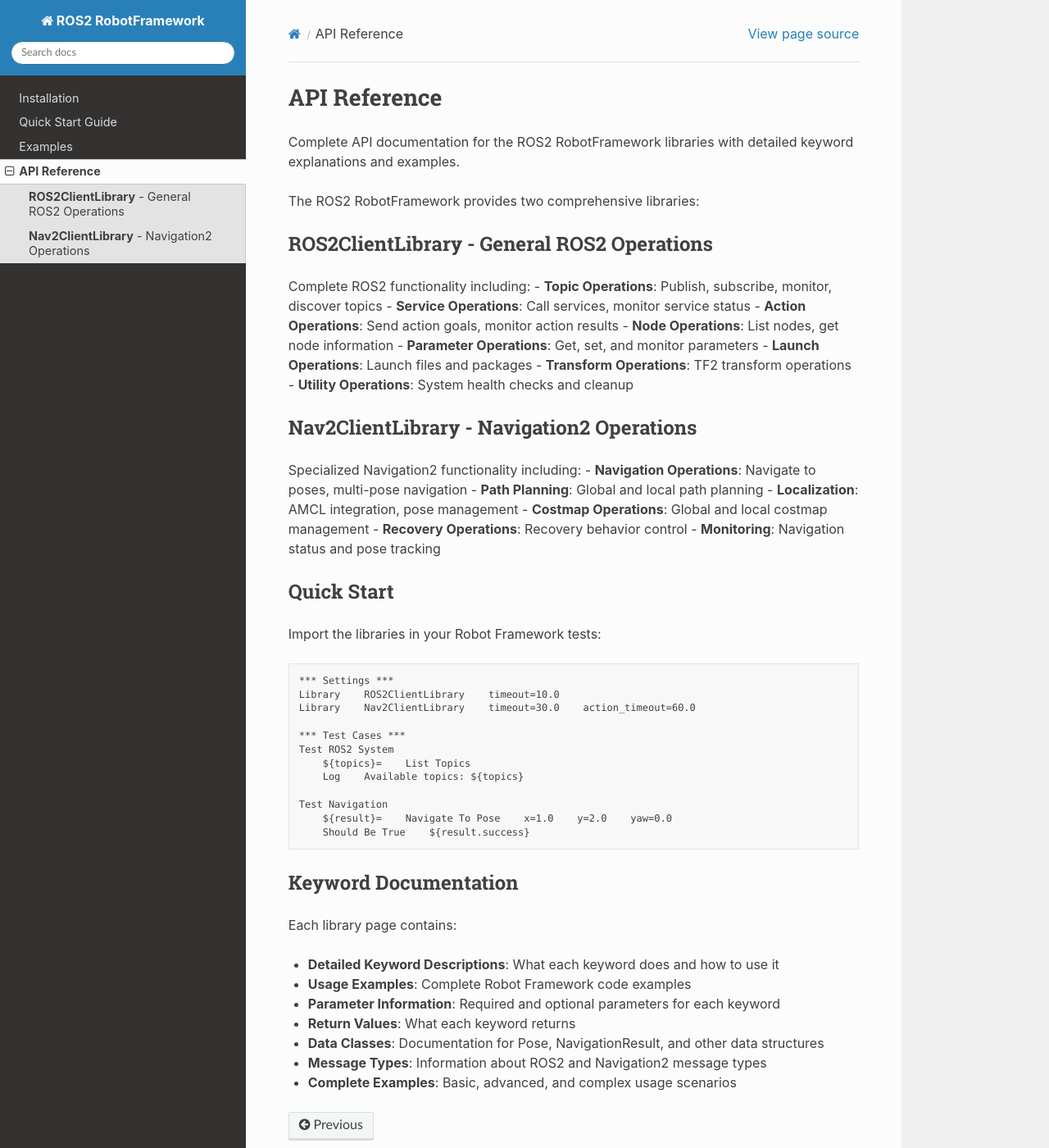
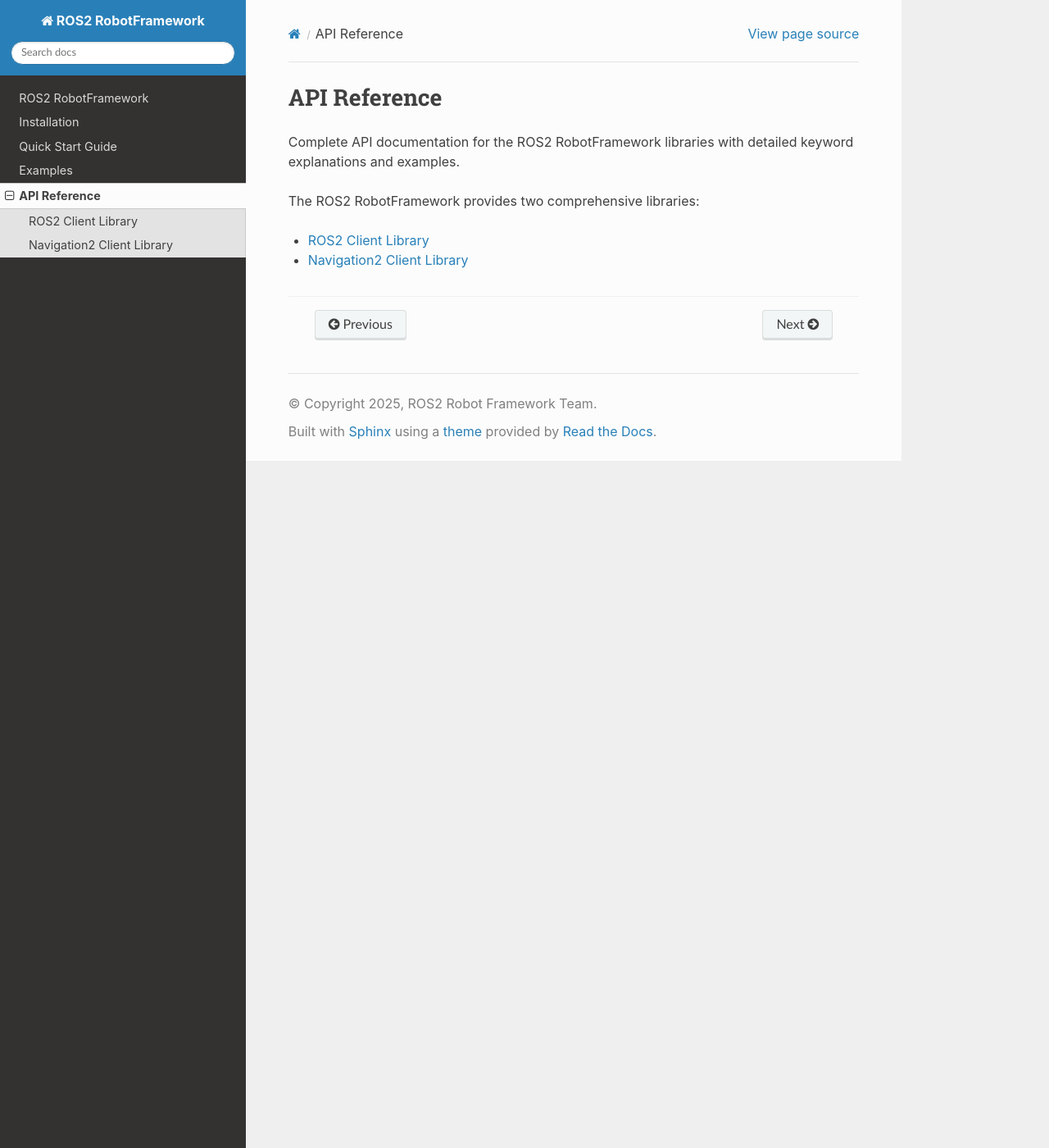
Before and after one commit to bekirbostanci/ros2_robotframework, a Sphinx documentation site: the page built from docs/api/index.rst, in a window 1280 px wide and 1400 px high. Shown: the whole window at 82% size. Built offline with Sphinx 7.4.7 and the Read the Docs theme 3.1.0, drawn with Linux system fonts in a browser that asks for light colours; pages that are not in the unit, such as notebooks, are missing from menus.

Commit message:
chore: update documentation and add concept page for ROS2 RobotFramework

```diff
--- a/docs/_static/css/custom.css
+++ b/docs/_static/css/custom.css
@@ -30,3 +30,27 @@
         padding: 1rem;
     }
 }
+
+/* GitHub link in footer */
+.rst-footer-buttons {
+    text-align: center;
+    margin-top: 2rem;
+    padding: 1rem;
+    border-top: 1px solid #eee;
+}
+
+.rst-footer-buttons a {
+    display: inline-block;
+    margin: 0 1rem;
+    padding: 0.5rem 1rem;
+    background-color: #24292e;
+    color: white;
+    text-decoration: none;
+    border-radius: 4px;
+    font-weight: 500;
+}
+
+.rst-footer-buttons a:hover {
+    background-color: #0366d6;
+    color: white;
+}
--- a/docs/api/index.rst
+++ b/docs/api/index.rst
@@ -3,64 +3,10 @@
 
 Complete API documentation for the ROS2 RobotFramework libraries with detailed keyword explanations and examples.
 
-
 The ROS2 RobotFramework provides two comprehensive libraries:
 
-**ROS2ClientLibrary** - General ROS2 Operations
-~~~~~~~~~~~~~~~~~~~~~~~~~~~~~~~~~~~~~~~~~~~~~~~
+.. toctree::
+   :maxdepth: 1
 
-Complete ROS2 functionality including:
-- **Topic Operations**: Publish, subscribe, monitor, discover topics
-- **Service Operations**: Call services, monitor service status
-- **Action Operations**: Send action goals, monitor action results
-- **Node Operations**: List nodes, get node information
-- **Parameter Operations**: Get, set, and monitor parameters
-- **Launch Operations**: Launch files and packages
-- **Transform Operations**: TF2 transform operations
-- **Utility Operations**: System health checks and cleanup
-
-**Nav2ClientLibrary** - Navigation2 Operations
-~~~~~~~~~~~~~~~~~~~~~~~~~~~~~~~~~~~~~~~~~~~~~~
-
-Specialized Navigation2 functionality including:
-- **Navigation Operations**: Navigate to poses, multi-pose navigation
-- **Path Planning**: Global and local path planning
-- **Localization**: AMCL integration, pose management
-- **Costmap Operations**: Global and local costmap management
-- **Recovery Operations**: Recovery behavior control
-- **Monitoring**: Navigation status and pose tracking
-
-.. raw:: html
-
-   <h2>Quick Start</h2>
-
-Import the libraries in your Robot Framework tests:
-
-.. code-block:: robot
-
-   *** Settings ***
-   Library    ROS2ClientLibrary    timeout=10.0
-   Library    Nav2ClientLibrary    timeout=30.0    action_timeout=60.0
-
-   *** Test Cases ***
-   Test ROS2 System
-       ${topics}=    List Topics
-       Log    Available topics: ${topics}
-
-   Test Navigation
-       ${result}=    Navigate To Pose    x=1.0    y=2.0    yaw=0.0
-       Should Be True    ${result.success}
-
-.. raw:: html
-
-   <h2>Keyword Documentation</h2>
-
-Each library page contains:
-
-- **Detailed Keyword Descriptions**: What each keyword does and how to use it
-- **Usage Examples**: Complete Robot Framework code examples
-- **Parameter Information**: Required and optional parameters for each keyword
-- **Return Values**: What each keyword returns
-- **Data Classes**: Documentation for Pose, NavigationResult, and other data structures
-- **Message Types**: Information about ROS2 and Navigation2 message types
-- **Complete Examples**: Basic, advanced, and complex usage scenarios
+   ros2_client
+   nav2_client
--- a/docs/conf.py
+++ b/docs/conf.py
@@ -82,6 +82,7 @@
 html_theme = 'sphinx_rtd_theme'
 html_static_path = ['_static']
 html_css_files = ['css/custom.css']
+html_templates_path = ['_templates']
 
 # Theme options
 html_theme_options = {
```
Also changed, not shown: README.md (+21 -91 lines), docs/_templates/footer.html (added, +15 -0 lines), docs/concept.rst (added, +177 -0 lines), docs/index.rst (+10 -1 lines).
